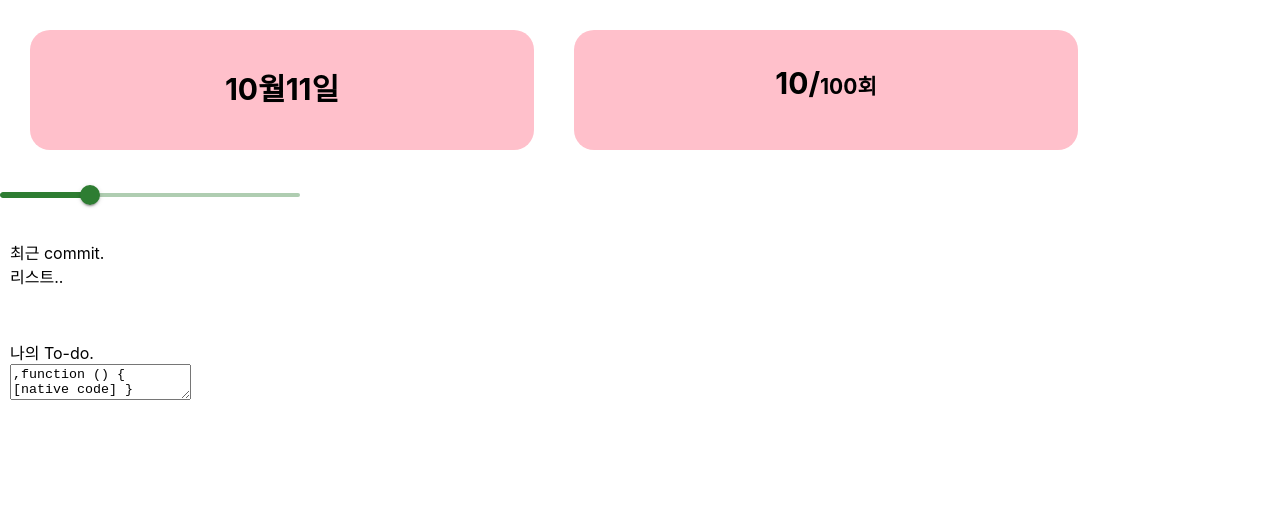
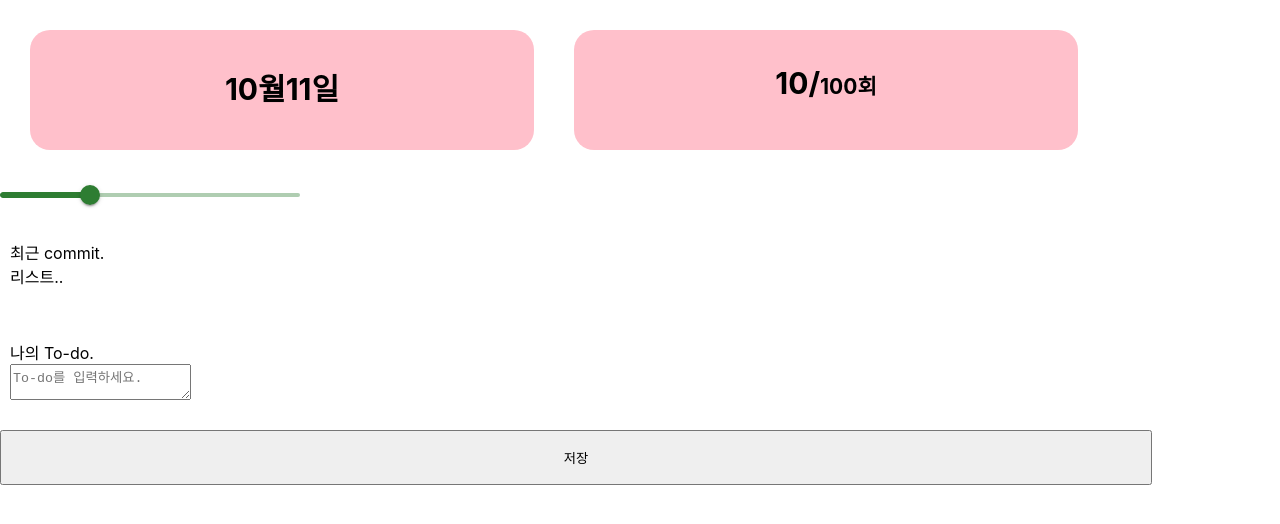
Before and after one commit to dohvely/jumppal_react, a React (Create React App) app: page / in a window 1280 px wide. Shown: the top 524 px of the page. Built offline with nearby package versions, Linux system fonts and the light colour scheme.

Commit message:
feat: 대시보드 1. 컴포넌트 대략 구성 2. todo text value state 저장 처리

```diff
--- a/src/views/MainBoard.js
+++ b/src/views/MainBoard.js
@@ -1,3 +1,4 @@
+import axios from "axios";
 import CommonUtil from '../js/common.util.js'
 import { useState } from 'react/cjs/react.development'
 import Slider from '@mui/material/Slider'
@@ -5,14 +6,58 @@ import Slider from '@mui/material/Slider'
 function MainBoard() {
   const [commitCnt, commitTargetCnt] = useState(0)  // 커밋 수, 목표 커밋 수
   const commitPer = useState(0) // 커밋 진행률(%)
-  const todoText = useState('') // 나의 To-do 텍스트
+  const [todoText, setTodoText] = useState('') // 나의 To-do 텍스트
 
   let today = new Date()
 
   // TODO: 최근 commit 리스트 조회
-  // TODO : 나의 To-do 저장
-  const saveTodoText = (todoText) => {
-    console.log('저장하자')
+
+  // 나의 To-do 저장
+  const saveTodoText = event => {
+
+    setTodoText(event.target.value)
+
+    // TODO : DB에 저장해야겠는데..
+
+  }
+
+  //test
+  const submit = () => {
+
+
+    /* let GitHub = require('github-api')
+    let noAuth = new GitHub()
+
+    let dohvely = noAuth.getUser('dohvely')
+    dohvely.listStarredRepos(function(err, repos) {
+      console.log(`repos ::: ${JSON.stringify(repos)}`)
+    }) */
+
+
+    // sample1
+    /* axios.get(`https://api.github.com/repos/dohvely/jumppal_react/commits`, {
+      id: sessionStorage.getItem('access_token'),
+    })
+    .then(function(response) {
+
+      //test
+      console.log(`response ::: ${JSON.stringify(response)}`)
+
+      if(response === undefined || response === null || response.status !== 200) {
+        if(response.statusText !== '') {
+          alert(response.statusText)
+        } else {
+          alert('저장에 실패하였습니다. 다시 시도해주세요.')
+        }
+
+        return false
+      }
+    })
+    .catch(function(error) {
+
+      console.error(`axios post error ::: ${error}`)
+      alert('알 수 없는 에러가 발생하였습니다. 다시 시도해주세요.')
+    }) */
   }
 
 
@@ -47,10 +92,12 @@ function MainBoard() {
             <span>나의 To-do.</span>
           </li>
           <li>
-            <textarea value={todoText} onChange={saveTodoText}></textarea>
+            <textarea placeholder="To-do를 입력하세요." value={todoText} onChange={saveTodoText} />
           </li>
         </ul>
       </div>
+      {/* //test */}
+      <button className="bottom_btn wp90 h55" onClick={submit}>저장</button>
     </section>
   )
 
```
